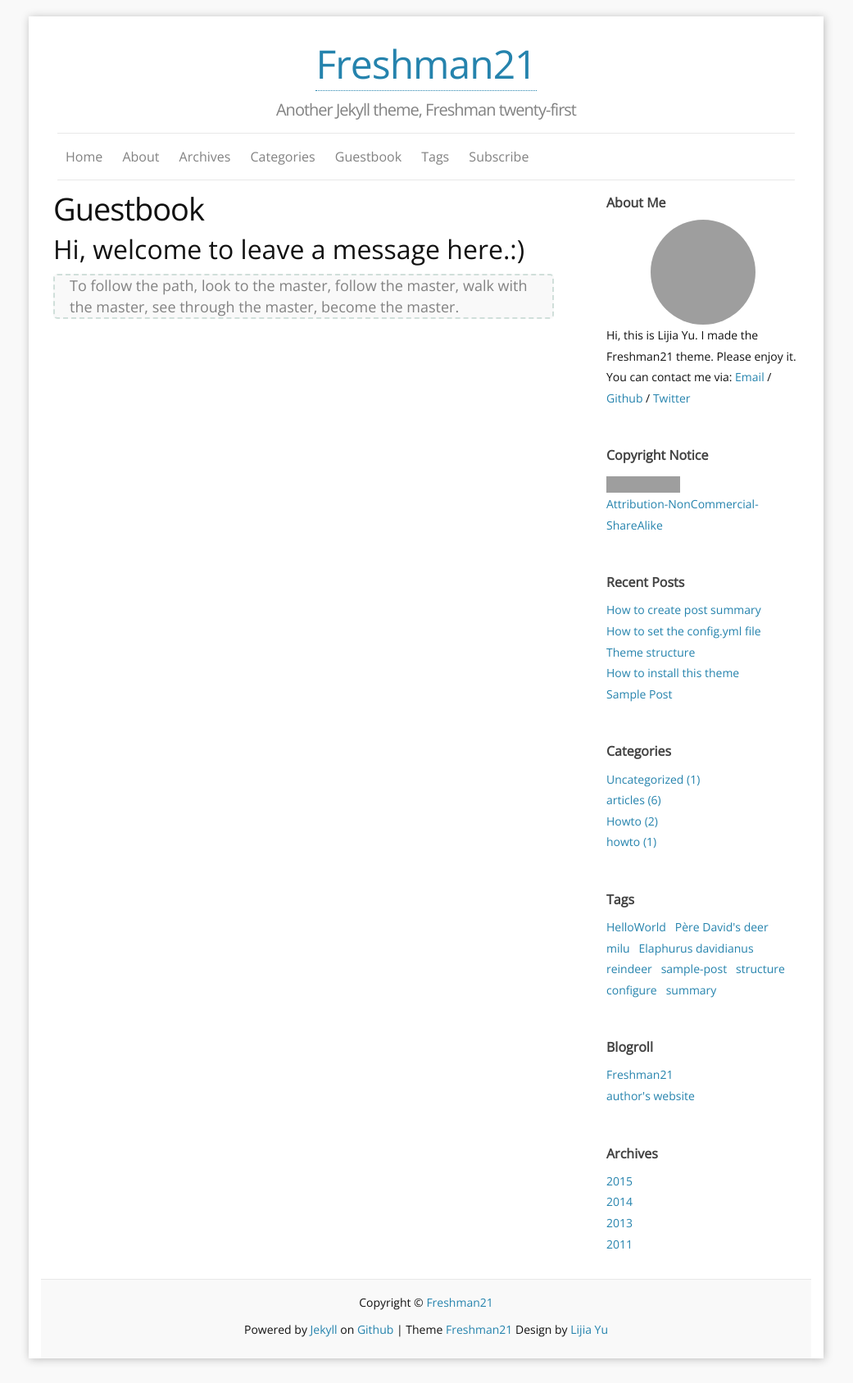
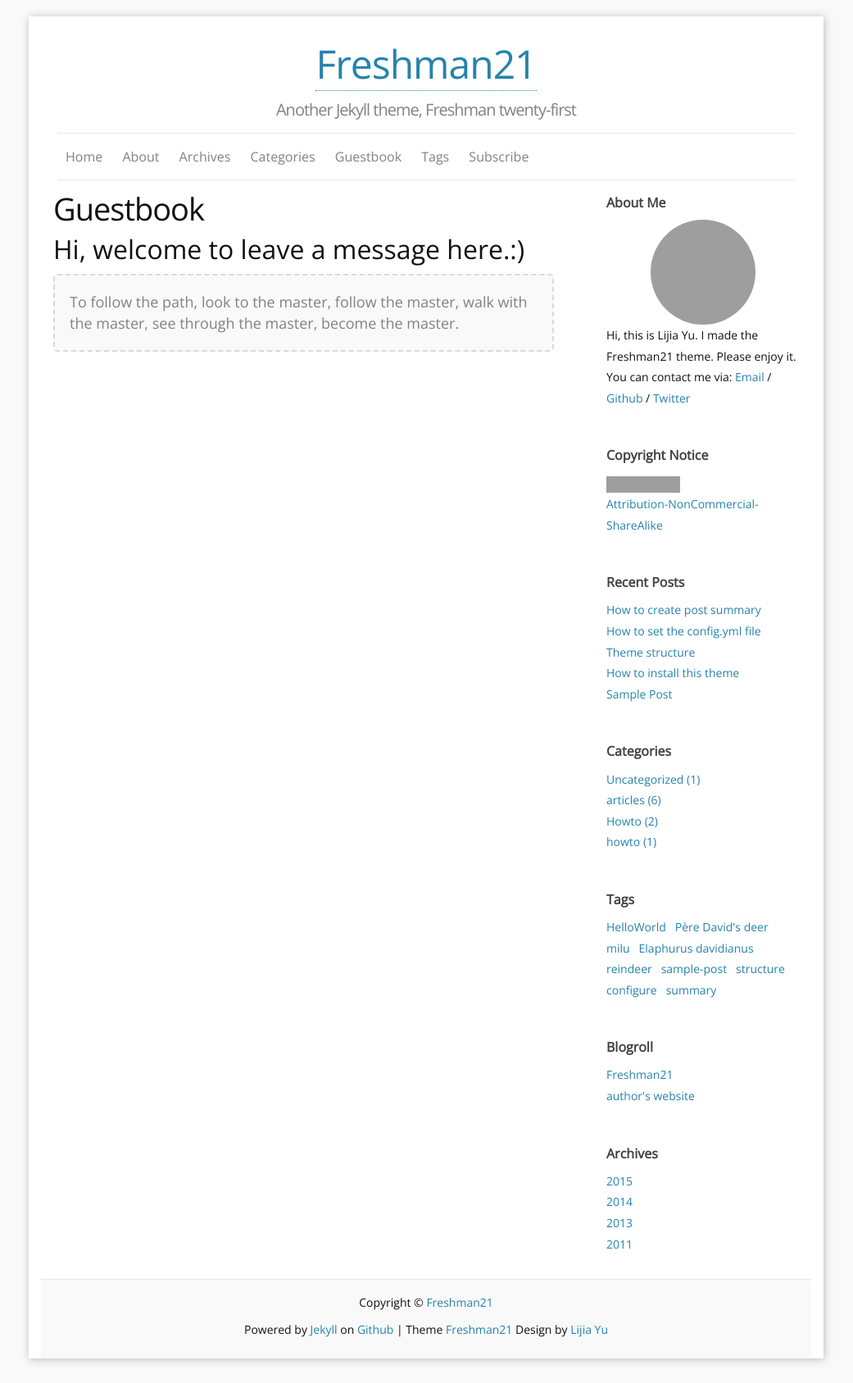
Before and after one commit to yulijia/freshman21, a Jekyll site: the page built from guestbook.md, in a window 1280 px wide. Shown: the whole page at 82% size, without its empty margins (120-1161 px from the left). Built offline with Jekyll 4.4.1, drawn with Linux system fonts in a browser that asks for light colours; comment, search, counter and statistics services are not loaded; grey boxes are pictures that could not be loaded.

Commit message:
paragraph padding

```diff
--- a/_sass/_layout.scss
+++ b/_sass/_layout.scss
@@ -183,7 +183,7 @@
 }
 
 .post-content {
-
+  p{ padding:20px 0; }
   margin-bottom: $spacing-unit;
   h1 {
     font-size: 38px;
```
